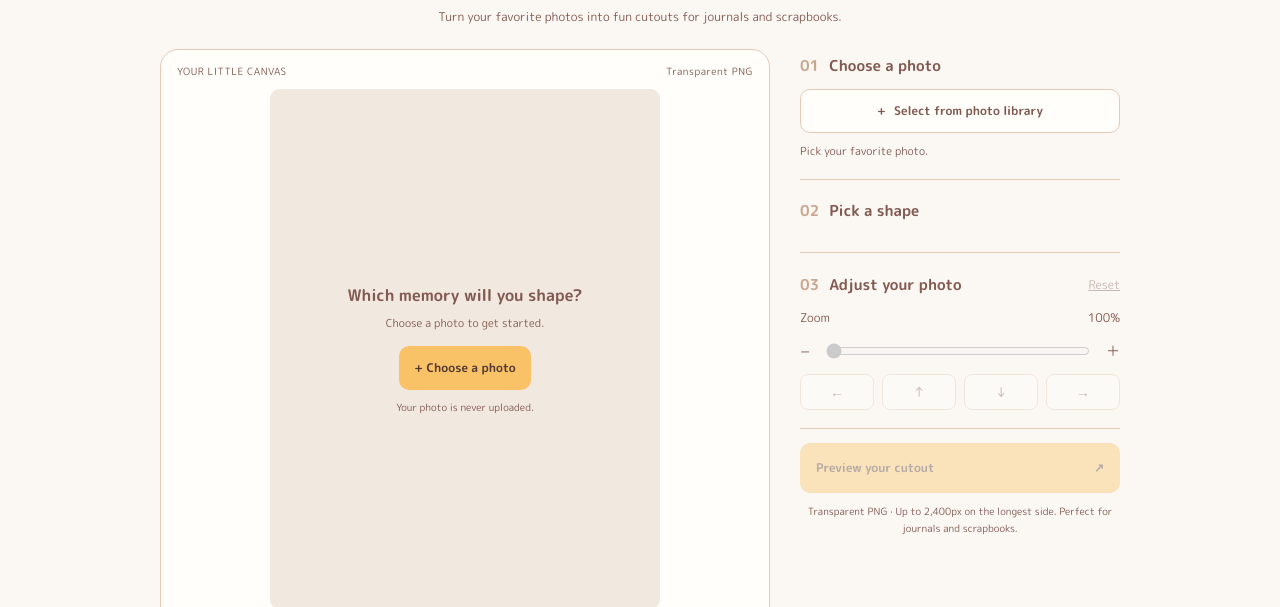
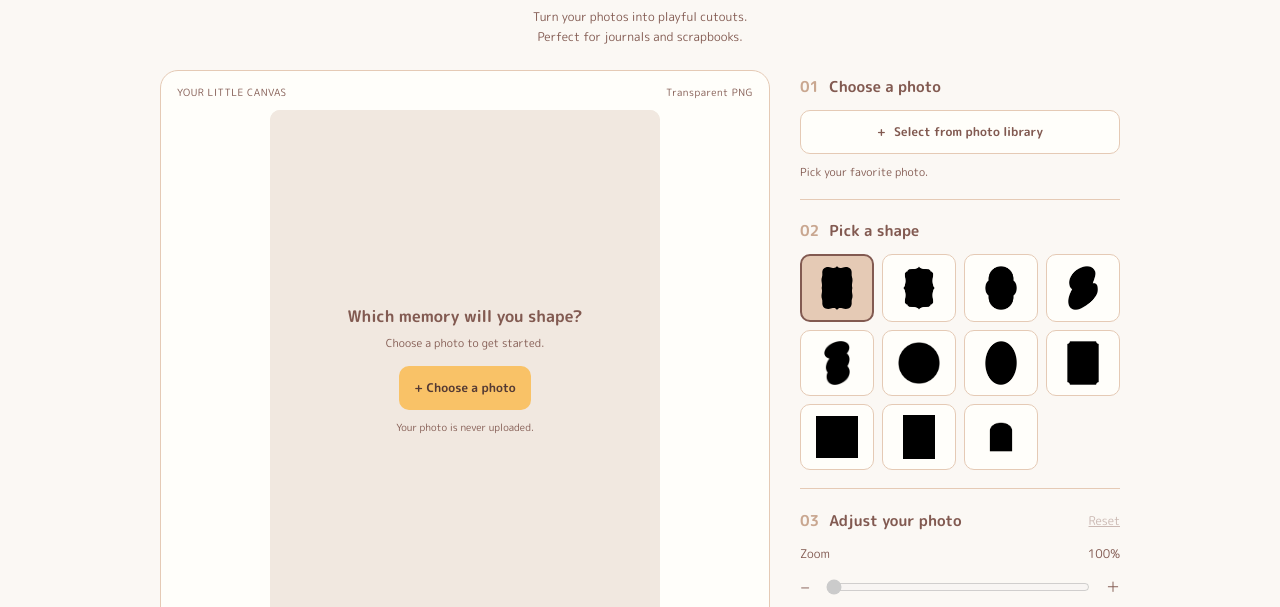
Before and after one commit to 252588/photo-shape-cutter, a plain HTML site: page index.html in a window 1280 px wide. Shown: the part 176-783 px from the top of the page. Drawn offline with Linux system fonts and the light colour scheme.

Commit message:
Update index.html

```diff
--- a/index.html
+++ b/index.html
@@ -121,6 +121,9 @@
 </dialog>
 
 
+
+<script src="shapes.js"></script>
 <script src="app.js?v=20261104-4"></script>
+
 </body>
 </html>
```
